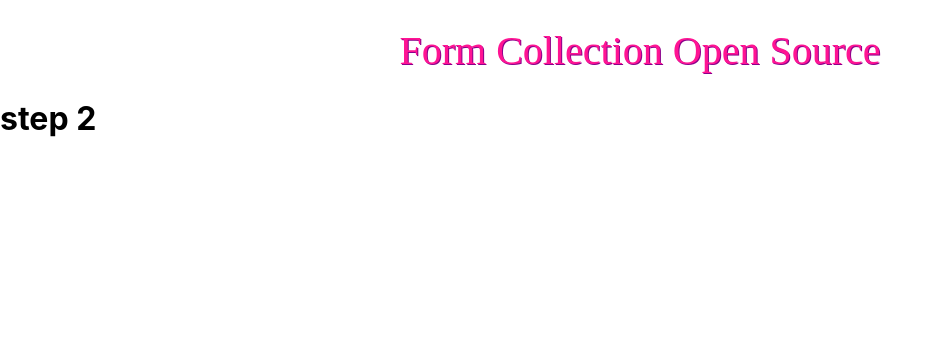
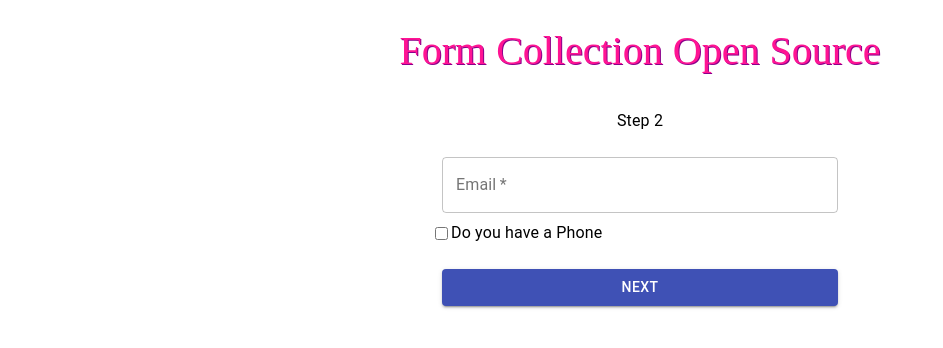
Before and after one commit to NayemulSCode/form-collection, a React (Create React App) app: page /step2 in a window 1280 px wide. Shown: the top 348 px of the page, without its empty margins (0-943 px from the left). Built offline with nearby package versions, Linux system fonts and the light colour scheme.

Commit message:
step2 done with ,schema validation, checkbox

```diff
--- a/src/App.js
+++ b/src/App.js
@@ -8,6 +8,7 @@ import {
   Route,
   Link
 } from "react-router-dom";
+import Step3 from './steps/Step3';
 
 function App() {
   return (
@@ -17,6 +18,7 @@ function App() {
         <Switch>
           <Route exact path="/" component={Step1} />
           <Route path="/step2" component={Step2} />
+          <Route path="/step3" component={Step3} />
 
         </Switch>
       </Router>
--- a/src/steps/Step2.js
+++ b/src/steps/Step2.js
@@ -1,10 +1,88 @@
 import React from 'react'
+import { useHistory } from 'react-router-dom'
+import { useForm } from 'react-hook-form'
+import { useData } from '../context/DataContext'
+import MainContainer from '../components/formComponents/MainContainer'
+import Typography from '@material-ui/core/Typography'
+import FormControlLabel from "@material-ui/core/FormControlLabel";
+import Checkbox from "@material-ui/core/Checkbox";
+import Form from '../components/formComponents/Form';
+import Input from '../components/formComponents/Input';
+import PrimaryButton from '../components/formComponents/PrimaryButton'
+// schema validation
+import { yupResolver } from "@hookform/resolvers/yup";
+import * as yup from 'yup';
+import { parsePhoneNumberFromString } from 'libphonenumber-js'
+
+const schema = yup.object().shape({
+    email: yup
+    .string()
+    .email("Email should have correct format")
+    .required("Email is a require field"),
+});
+const normalizePhoneNumber =(value)=>{
+    const phoneNumber  = parsePhoneNumberFromString(value)
+    if(!phoneNumber){
+        return value
+    }
+    return(
+        phoneNumber.formatInternational()
+    )
+}
 
 const Step2 = () => {
+    const {setValues, data} = useData();
+    const history = useHistory();
+    const {register, handleSubmit, watch, formState:{ errors }} = useForm({
+        defaultValues: {
+            email: data.email,
+            hasPhone: data.hasPhone,
+            phoneNumber: data.phoneNumber,
+          },
+          mode: "onBlur",
+          resolver: yupResolver(schema),
+    });
+    const hasPhone = watch("hasPhone", false);
+    const onSubmit = (data)=>{
+        history.push("/step3");
+        setValues(data);
+        console.log(data);
+    }
     return (
-        <div>
-            <h1>step 2</h1>
-        </div>
+        <MainContainer>
+            <Typography>Step 2</Typography>
+            <Form onSubmit={handleSubmit(onSubmit)}>
+                <Input
+                    {...register("email")}
+                    type="text"
+                    label="Email"
+                    name="email"
+                    error={!!errors.email}
+                    helperText={errors?.email?.message}
+                    required
+                />
+                <FormControlLabel
+                    control={
+                        <input type="checkbox" defaultValue={data.hasPhone} defaultChecked={data.hasPhone} {...register("hasPhone")} color="primary"  name="hasPhone"/>
+                    }
+                    label="Do you have a Phone"
+                />
+                 {
+                     hasPhone &&(
+                         <Input
+                            {...register("phoneNumber")}
+                            type="tel"
+                            label="Phone Number"
+                            name="phoneNumber"
+                            onChange={(event)=>{
+                                event.target.value = normalizePhoneNumber(event.target.value)
+                            }}
+                         />
+                     )
+                 }
+                <PrimaryButton>Next</PrimaryButton>
+            </Form>
+        </MainContainer>
     )
 }
 
--- a/src/steps/Step3.js
+++ b/src/steps/Step3.js
@@ -3,7 +3,7 @@ import React from 'react'
 const Step3 = () => {
     return (
         <div>
-
+            <h1>Step 3</h1>
         </div>
     )
 }
```
